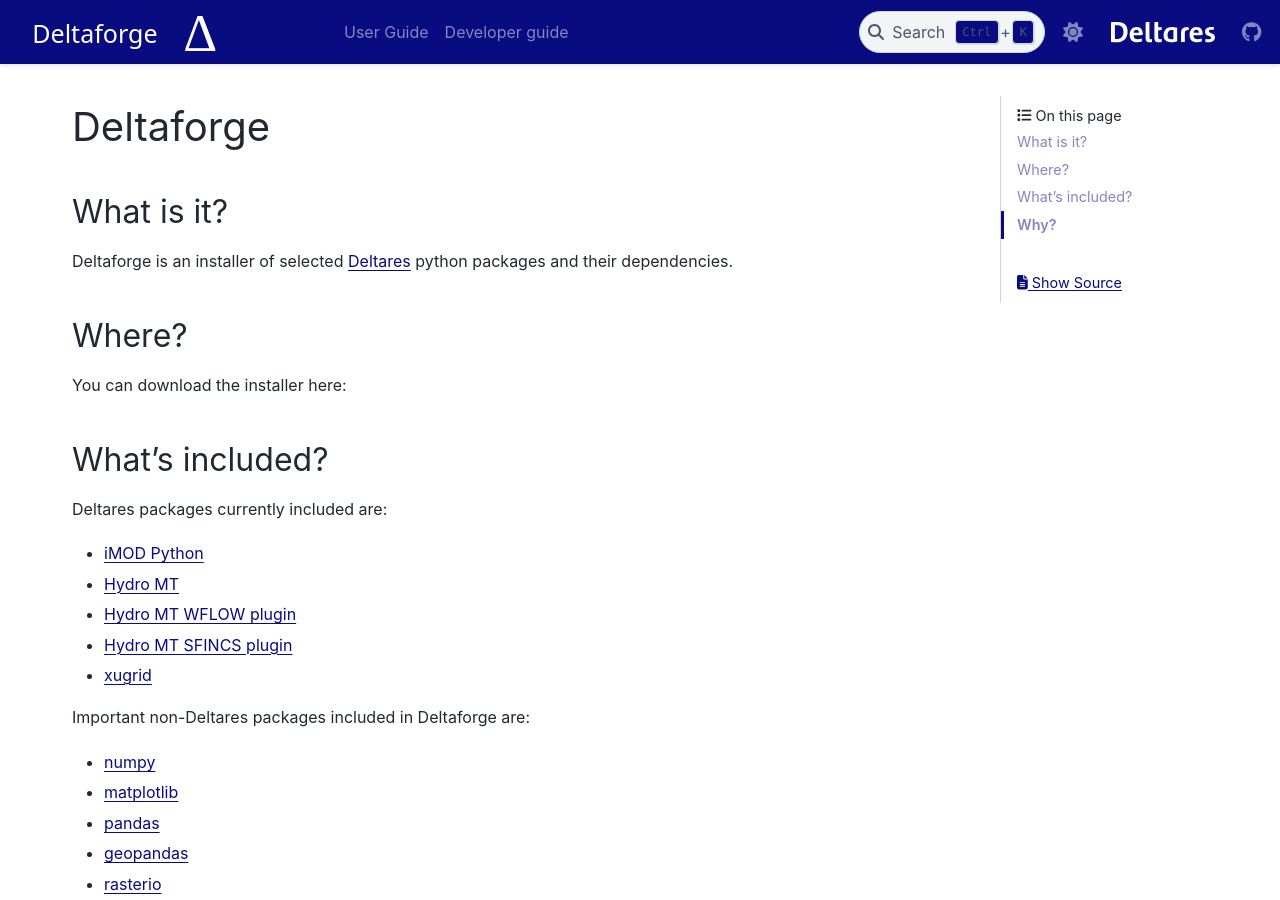
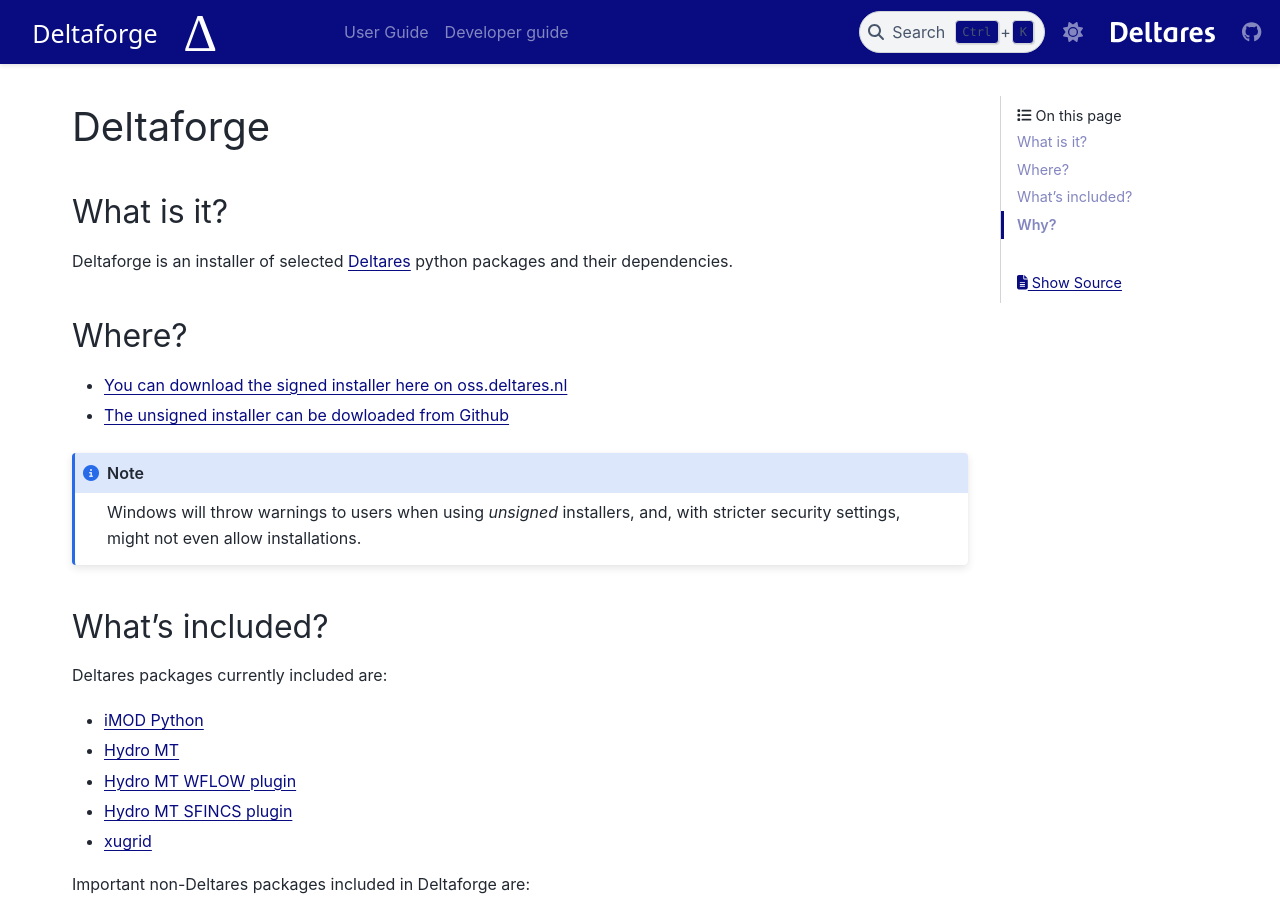
Before and after one commit to Deltares/deltaforge, a Sphinx documentation site: the page built from docs/index.rst, in a window 1280 px wide and 900 px high. Built offline with Sphinx 7.4.7 and the PyData theme 0.15.4, drawn with Linux system fonts in a browser that asks for light colours.

Commit message:
Add some links to the installers

```diff
--- a/docs/index.rst
+++ b/docs/index.rst
@@ -10,7 +10,14 @@
 
 Where?
 ------
-You can download the installer here:
+
+* `You can download the signed installer here on oss.deltares.nl <https://download.deltares.nl/en/download/imod-viewer/>`_
+* `The unsigned installer can be dowloaded from Github <https://github.com/Deltares/deltaforge/releases>`_
+
+.. note::
+
+   Windows will throw warnings to users when using *unsigned* installers, and,
+   with stricter security settings, might not even allow installations.
 
 
 What's included?
```
